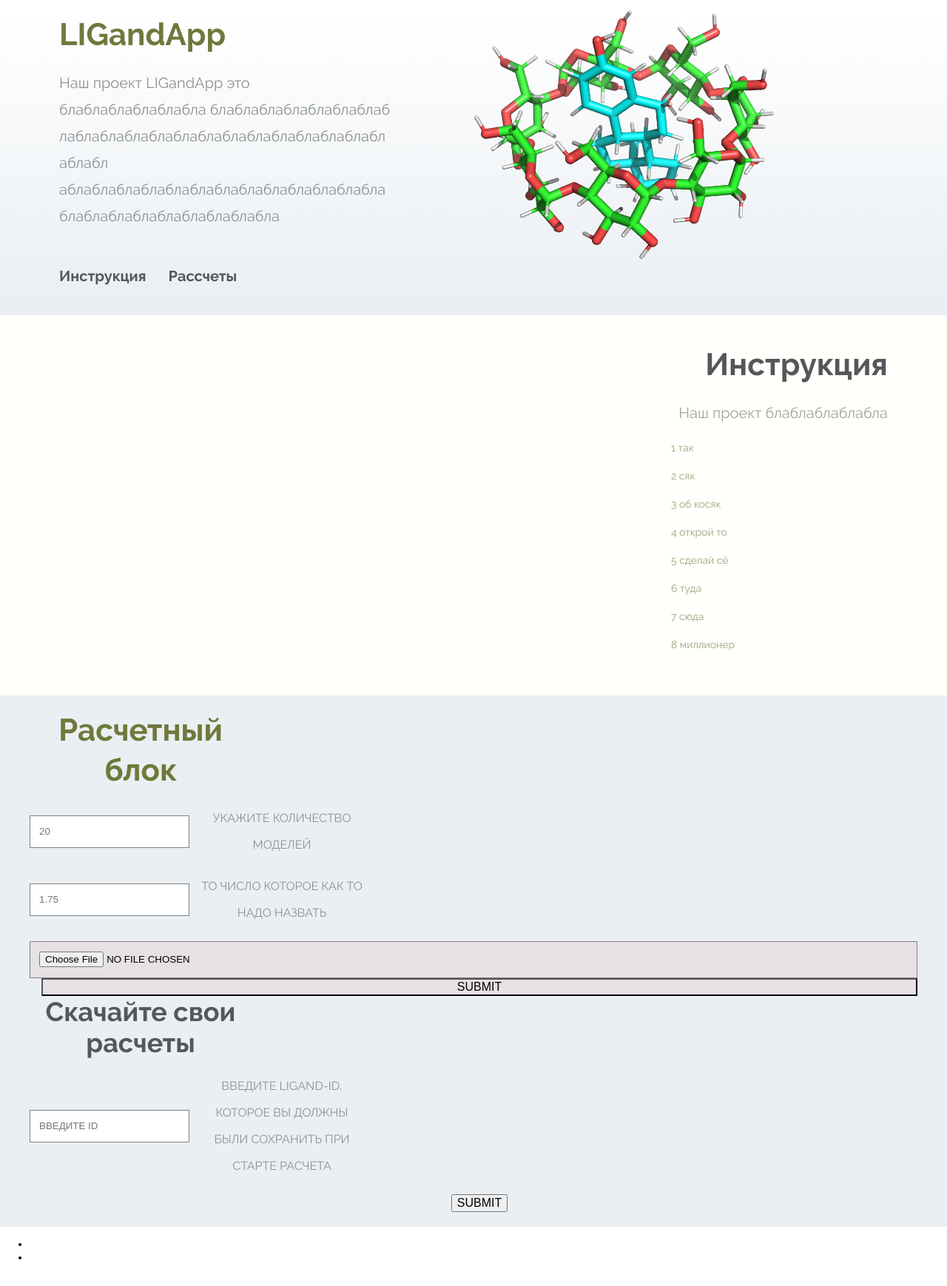
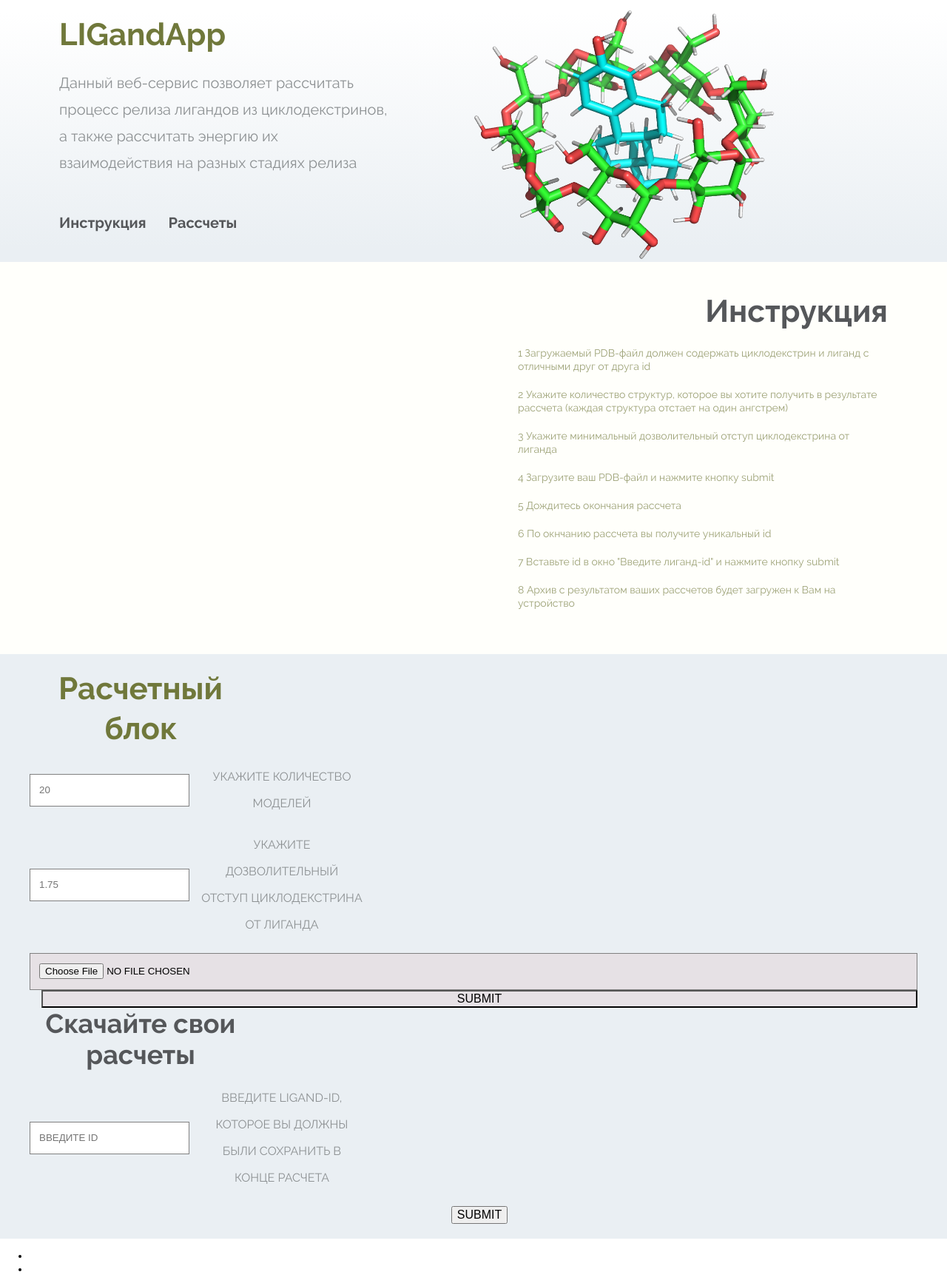
Before and after one commit to ananestea/ligand_app, a Flask app: page / in a window 1280 px wide. Shown: the part 110-1848 px from the top of the page at 74% size. Before the commit the page ends 1812 px from the top, so only its background shows below. Run offline with Flask 3, Linux system fonts and the light colour scheme.

Commit message:
recent updates

```diff
--- a/ideas.txt
+++ b/ideas.txt
@@ -1,2 +1,4 @@
 1. Отправить на расчет, создать пакпку и запустить демона, вернуть 200, папку с уникальным id его вернуть и написать что чел должен ее сохранитьь.
 Потом он зайдет и получит список id и скачает
+
+Добавить в гит current
--- a/run.py
+++ b/run.py
@@ -57,7 +57,7 @@ def calc_ligand():
         path = os.path.join(dir_calc_model)
         os.mkdir(path)
     except:
-        print("бля вернкть 500 ошибка")
+        print("вернуть 500 ошибка")
     # Переименнуем pdb файл и сохраним его в уникальную папку
     model_num = int(request.form['model-num'])
     distance = float(request.form['distance'])
--- a/templates/index.html
+++ b/templates/index.html
@@ -32,7 +32,7 @@
                     <div class="wrapper">
                         <div class="about-us-text">
                             <h2 class="about-us-title">LIGandApp</h2>
-                            <p class="about-us-description">Наш проект LIGandApp это блаблаблаблаблабла блаблаблаблаблаблаблаб лаблаблаблаблаблаблаблаблаблаблаблаблаблаблабл аблаблаблаблаблаблаблаблаблаблаблаблаблаблаблаблаблаблаблаблаблабла</p>
+                            <p class="about-us-description">Данный веб-сервис позволяет рассчитать процесс релиза лигандов из циклодекстринов, а также рассчитать энергию их взаимодействия на разных стадиях релиза</p>
                             <div class="about-us-buttons">
                                 <a class="about-us-button" href="#instructons">Инструкция</a>
                                 <a class="about-us-button" href="#calc-block">Рассчеты</a>
@@ -44,16 +44,16 @@
                     <div class="wrapper">
                         <div class="instructions-content">
                             <h2 class="instructions-title">Инструкция</h2>
-                            <p class="instructions-description">Наш проект блаблаблаблабла</p>
+                            <!-- <p class="instructions-description">Наш проект блаблаблаблабла</p> -->
                             <ol>
-                                <li>так</li>
-                                <li>сяк</li>
-                                <li>об косяк</li>
-                                <li>открой то</li>
-                                <li>сделай сё</li>
-                                <li>туда</li>
-                                <li>сюда</li>
-                                <li>миллионер</li>
+                                <li>Загружаемый PDB-файл должен содержать циклодекстрин и лиганд с отличными друг от друга id</li>
+                                <li>Укажите количество структур, которое вы хотите получить в результате рассчета (каждая структура отстает на один ангстрем)</li>
+                                <li>Укажите минимальный дозволительный отступ циклодекстрина от лиганда</li>
+                                <li>Загрузите ваш PDB-файл и нажмите кнопку submit</li>
+                                <li>Дождитесь окончания рассчета</li>
+                                <li>По окнчанию рассчета вы получите уникальный id</li>
+                                <li>Вставьте id в окно "Введите лиганд-id" и нажмите кнопку submit</li>
+                                <li>Архив с результатом ваших рассчетов будет загружен к Вам на устройство</li>
                             </ol>
                         </div>
                     </div>
@@ -74,7 +74,7 @@
                                     <p class="form__field">
                                         <input class="form__field-input form__field-input--important" type="number" step="0.01" id="distance" name="distance" placeholder="1.75"
                                         required>
-                                      <label class="form__label" for="cat-weight">То число которое как то надо назвать</label>
+                                      <label class="form__label" for="cat-weight">укажите дозволительный отступ циклодекстрина от лиганда</label>
                                     </p>
                                     <div class="form__field-buttons">
                                         <input class="form__field-input form__button form__field-input--important" id="file" ref="file" type="file" name="file" accept=".pdb">
@@ -89,7 +89,7 @@
                                 <p class="form__field">
                                     <input class="form__field-input form__field-input--important" type="text" id="ligand-id" name="ligand-id" placeholder="Введите id"
                                     required>
-                                  <label class="form__label" for="cat-name">Введите ligand-id, которое вы должны были сохранить при старте расчета</label>
+                                  <label class="form__label" for="cat-name">Введите ligand-id, которое вы должны были сохранить в конце расчета</label>
                                 </p>
                                 <input class="form__label form__button" type="submit" ></input>
                         </fieldset>
```
Also changed, not shown: 1 other file.
